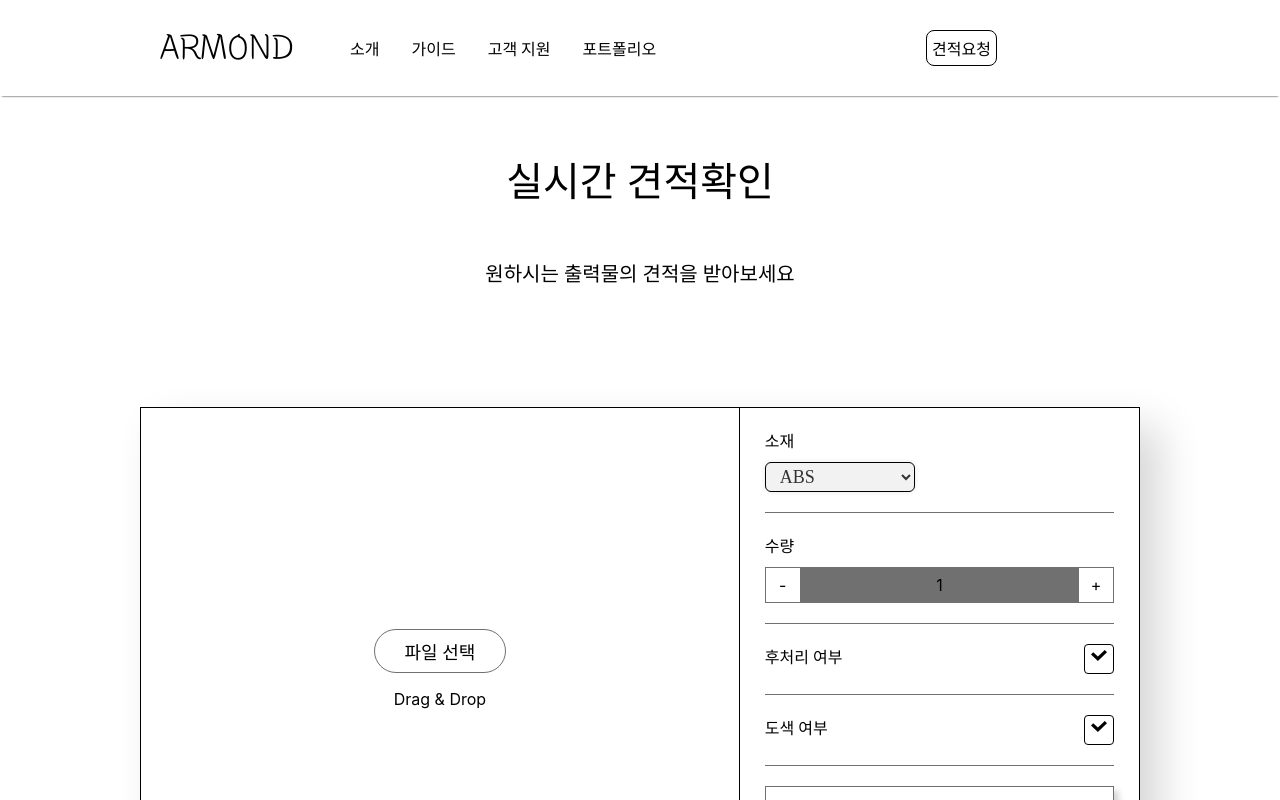
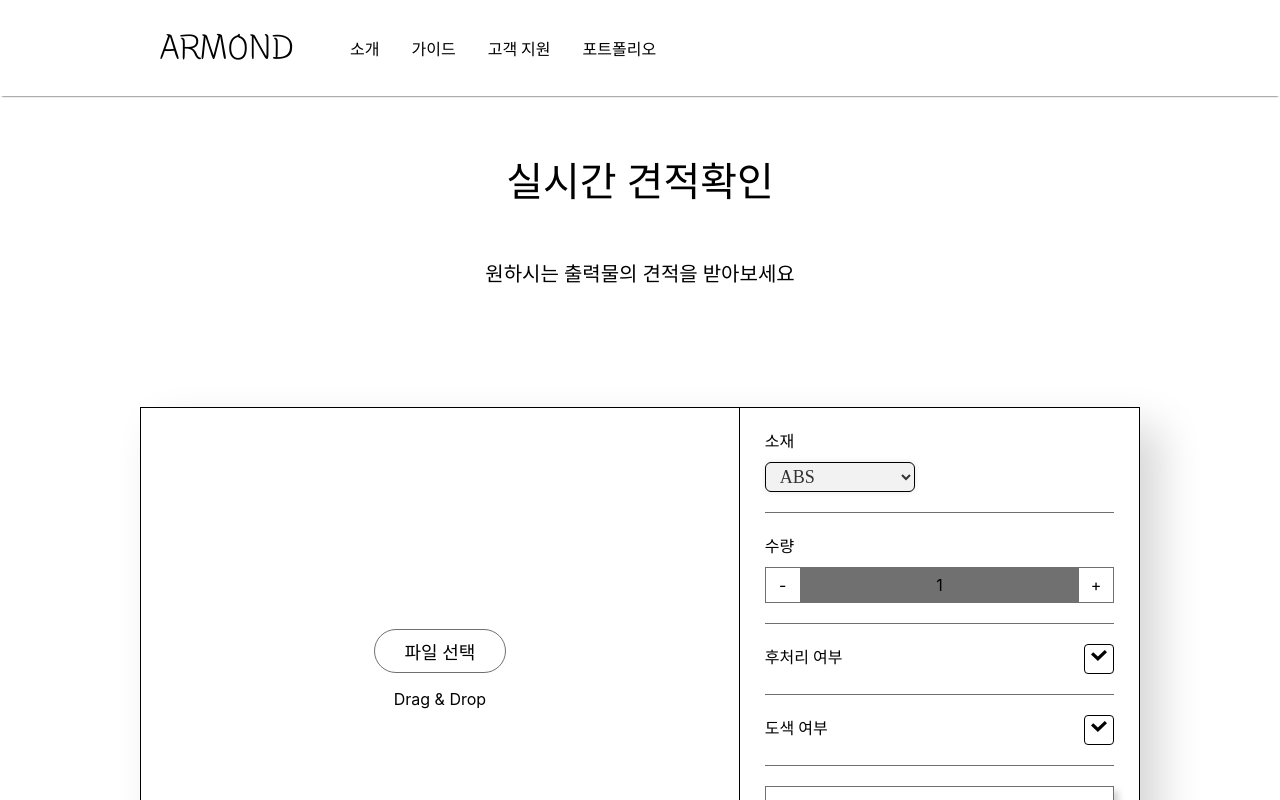
Before and after one commit to AR-mond/Client, a React (Create React App) app: page /estimate in a window 1280 px wide. Shown: the top 800 px of the page. Built offline with nearby package versions, Linux system fonts and the light colour scheme; a web font is replaced by a local one.

Commit message:
수정수정

```diff
--- a/public/index.html
+++ b/public/index.html
@@ -9,7 +9,7 @@
       name="description"
       content="Web site created using create-react-app"
     />
-    <title>App</title>
+    <title>ARMOND</title>
 
     <script src="https://unpkg.com/@webcomponents/webcomponentsjs@2.1.3/webcomponents-loader.js"></script>
     <!-- <script src="https://unpkg.com/intersection-observer@0.5.1/intersection-observer.js"></script> -->
--- a/src/app.jsx
+++ b/src/app.jsx
@@ -38,7 +38,7 @@ const App = () => {
         <Route path="/estimate" exact element={<Estimate />} />
         <Route path="/mypage" exact element={<Mypage />} />
         <Route path="/test1" exact element={<Test1 />} />
-        <Route path="/ar" exact element={<Ar />} />
+        <Route path="/ar/:id" exact element={<Ar />} />
         <Route path="/intro" exact element={<Intro />} />
         <Route path="/guide" exact element={<Guide />} />
         <Route path="/support" exact element={<Support />} />
--- a/src/components/Loading.jsx
+++ b/src/components/Loading.jsx
@@ -3,7 +3,7 @@ import BeatLoader from 'react-spinners/BeatLoader';
 
 function Loading() {
   return (
-    <div class="contentWrap">
+    <div className="contentWrap">
       <div
         style={{
           position: 'fixed',
--- a/src/components/ar_main/ar_main.jsx
+++ b/src/components/ar_main/ar_main.jsx
@@ -1,5 +1,5 @@
-import React, { useState, useRef } from 'react';
-import { useLocation } from 'react-router-dom';
+import React, { useState, useRef, useEffect } from 'react';
+import { useLocation, useParams } from 'react-router-dom';
 import styles from './ar_main.module.css';
 import {
   FacebookShareButton,
@@ -11,12 +11,23 @@ import {
 } from 'react-share';
 import { ChromePicker } from 'react-color';
 import Modal from '../ar_modal/ar_modal';
+import axios from 'axios';
 
 const ArMain = () => {
   const [toggleState, setToggleState] = useState(false);
+  const [gltfLink, setGltfLink] = useState(null);
 
-  const location = useLocation();
-  const link = location.state.link.gltf_link;
+  // const location = useLocation();
+  // const link = location.state.link.gltf_link;
+
+  const { id } = useParams();
+
+  useEffect(() => {
+    axios.get(`http://3.82.127.35/api/models/file/${id}/gltf`).then(res => {
+      console.log(res.data);
+      setGltfLink(res.data.gltf_file_path);
+    });
+  }, []);
 
   const handleToggleBtn = () => {
     setToggleState(!toggleState);
@@ -72,8 +83,8 @@ const ArMain = () => {
           // ar-rotate
           camera-controls
           touch-action="pan-y"
-          src={link}
-          //src="3d/deer.glb"
+          src={gltfLink}
+          // src="3d/deer.glb"
           ar
         >
           <div className={styles.size}>
--- a/src/components/ar_main/ar_main.module.css
+++ b/src/components/ar_main/ar_main.module.css
@@ -168,12 +168,13 @@
   justify-content: center;
   align-items: center;
   margin: auto;
-  margin-top: 50px;
+  margin-top: 20px;
 }
 
 .qr_title {
   font-size: 16px;
   font-family: 'notoSansKr-medium';
+  margin-bottom: 10px;
 }
 
 .qr_img {
--- a/src/components/estimate_space/estimate_space.jsx
+++ b/src/components/estimate_space/estimate_space.jsx
@@ -115,18 +115,20 @@ const EstimateSpace = ({ onAdd }) => {
         formData.append('gltf_file', gltf);
         setLoading(true);
 
-        axios.post('http://3.82.127.35/api/upload', formData).then(res => {
-          setLoading(false);
-          const gltf_link = res.data.gltf_file_path;
+        axios
+          .post('http://3.82.127.35/api/models/upload', formData)
+          .then(res => {
+            setLoading(false);
+            const gltf_link = res.data.gltf_file_path;
+            console.log(gltf_link);
+            // window.open(`https://ar2art.kro.kr/ar/${res.data.id}`);
 
-          window.open('https://www.naver.com/');
-
-          // navigate(`/ar/${res.data.id}`, {
-          //   state: {
-          //     link: { gltf_link },
-          //   },
-          // });
-        });
+            navigate(`/ar/${res.data.id}`, {
+              state: {
+                link: { gltf_link },
+              },
+            });
+          });
       });
     }
   };
--- a/src/components/header/header.jsx
+++ b/src/components/header/header.jsx
@@ -53,14 +53,6 @@ const Header = () => {
       </div>
       <ul className={styles.setting}>
         <li
-          className={styles.goestimate}
-          onClick={() => {
-            navigate('/estimate');
-          }}
-        >
-          <div>견적요청</div>
-        </li>
-        <li
           className={styles.setting_item}
           onClick={() => {
             navigate('/login');
--- a/src/components/header/header.module.css
+++ b/src/components/header/header.module.css
@@ -49,16 +49,3 @@
   margin: 0 1rem;
   cursor: pointer;
 }
-
-.goestimate {
-  border: 1px solid;
-  border-radius: 8px;
-  margin: 0 1rem;
-  cursor: pointer;
-  padding: 5px;
-  transition: all 400ms;
-}
-
-.goestimate:hover {
-  background: armondOrange;
-}
```
